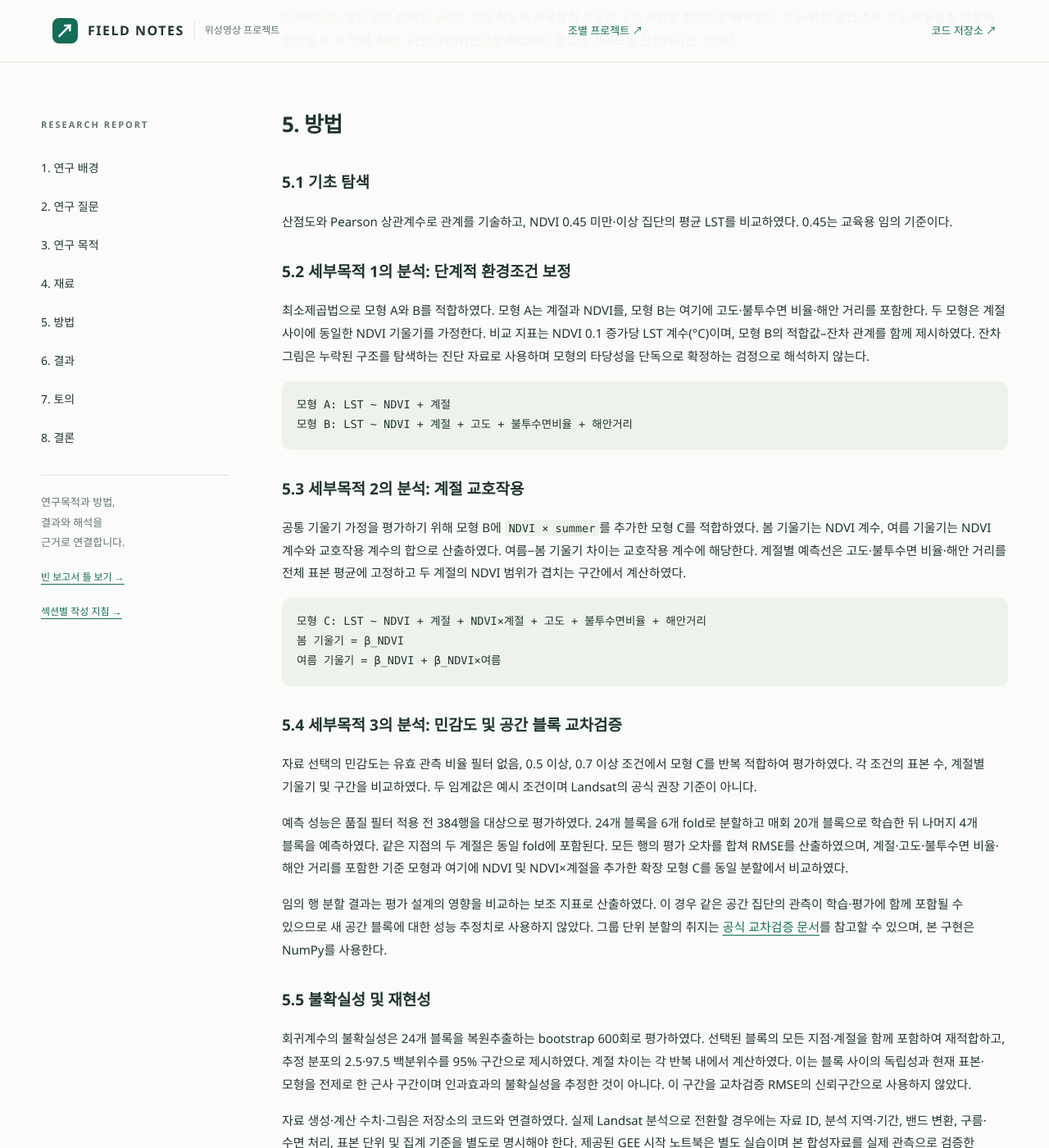
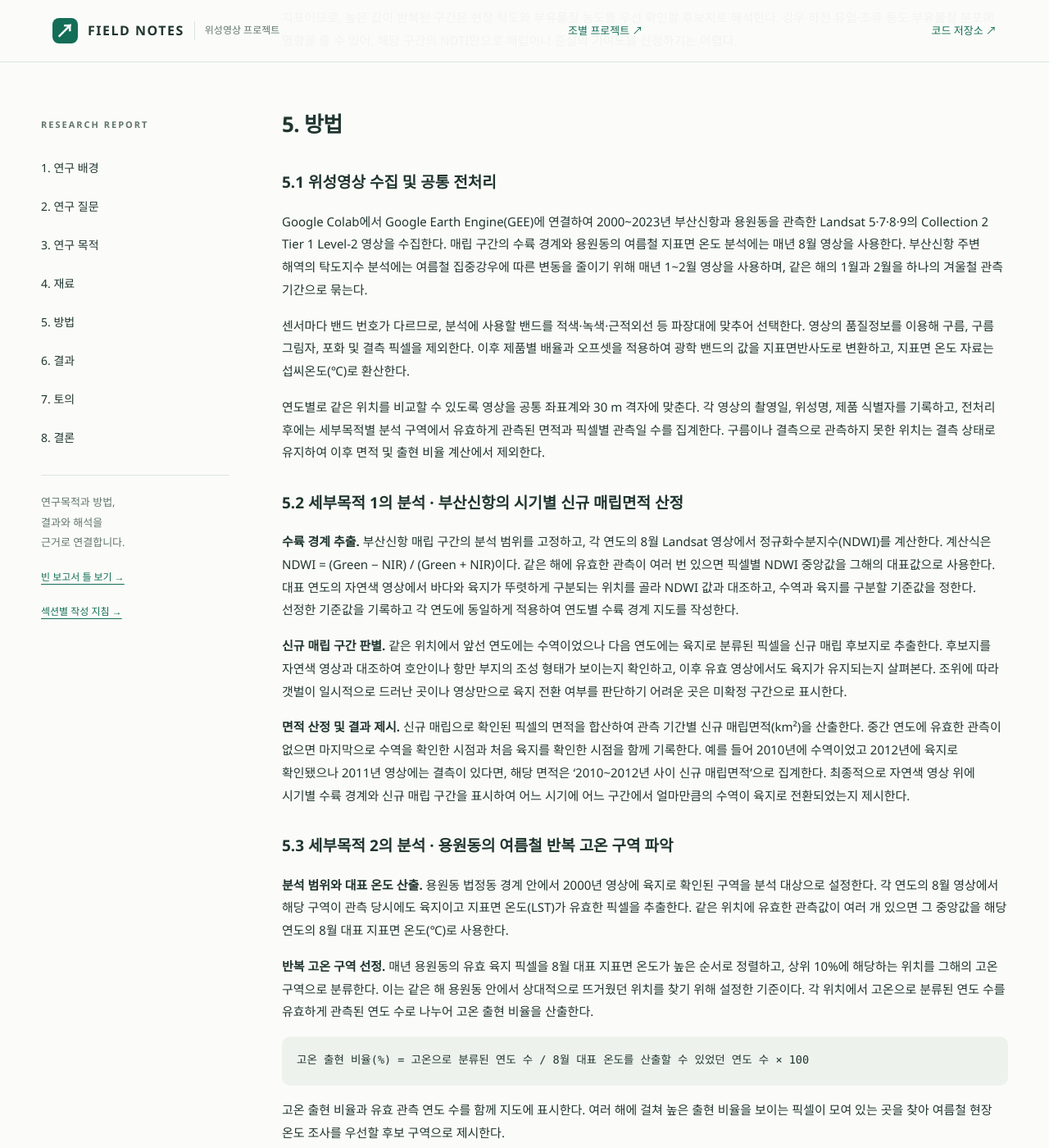
Before and after one commit to chasooin/class2026_02_surveying2_team5, a Jekyll site: the page built from docs/index.md, in a window 1280 px wide and 1400 px high, scrolled down 12663 px. Shown: the whole window at 82% size. Built offline with Jekyll 4.4.1, drawn with Linux system fonts in a browser that asks for light colours; some of the changed text lies outside the part shown.

Commit message:
Update index.md

````diff
--- a/docs/index.md
+++ b/docs/index.md
@@ -170,42 +170,58 @@ Sentinel-2의 활용을 제한하는 요인은 관측 기간이다. Sentinel-2
 
 ## 5. 방법 {#method}
 
-### 5.1 기초 탐색
+### 5.1 위성영상 수집 및 공통 전처리
 
-산점도와 Pearson 상관계수로 관계를 기술하고, NDVI 0.45 미만·이상 집단의 평균 LST를 비교하였다. 0.45는 교육용 임의 기준이다.
+Google Colab에서 Google Earth Engine(GEE)에 연결하여 2000~2023년 부산신항과 용원동을 관측한 Landsat 5·7·8·9의 Collection 2 Tier 1 Level-2 영상을 수집한다. 매립 구간의 수륙 경계와 용원동의 여름철 지표면 온도 분석에는 매년 8월 영상을 사용한다. 부산신항 주변 해역의 탁도지수 분석에는 여름철 집중강우에 따른 변동을 줄이기 위해 매년 1~2월 영상을 사용하며, 같은 해의 1월과 2월을 하나의 겨울철 관측 기간으로 묶는다.
 
-### 5.2 세부목적 1의 분석: 단계적 환경조건 보정
+센서마다 밴드 번호가 다르므로, 분석에 사용할 밴드를 적색·녹색·근적외선 등 파장대에 맞추어 선택한다. 영상의 품질정보를 이용해 구름, 구름 그림자, 포화 및 결측 픽셀을 제외한다. 이후 제품별 배율과 오프셋을 적용하여 광학 밴드의 값을 지표면반사도로 변환하고, 지표면 온도 자료는 섭씨온도(℃)로 환산한다.
 
-최소제곱법으로 모형 A와 B를 적합하였다. 모형 A는 계절과 NDVI를, 모형 B는 여기에 고도·불투수면 비율·해안 거리를 포함한다. 두 모형은 계절 사이에 동일한 NDVI 기울기를 가정한다. 비교 지표는 NDVI 0.1 증가당 LST 계수(°C)이며, 모형 B의 적합값–잔차 관계를 함께 제시하였다. 잔차 그림은 누락된 구조를 탐색하는 진단 자료로 사용하며 모형의 타당성을 단독으로 확정하는 검정으로 해석하지 않는다.
+연도별로 같은 위치를 비교할 수 있도록 영상을 공통 좌표계와 30 m 격자에 맞춘다. 각 영상의 촬영일, 위성명, 제품 식별자를 기록하고, 전처리 후에는 세부목적별 분석 구역에서 유효하게 관측된 면적과 픽셀별 관측일 수를 집계한다. 구름이나 결측으로 관측하지 못한 위치는 결측 상태로 유지하여 이후 면적 및 출현 비율 계산에서 제외한다.
+
+### 5.2 세부목적 1의 분석 · 부산신항의 시기별 신규 매립면적 산정
+
+**수륙 경계 추출.** 부산신항 매립 구간의 분석 범위를 고정하고, 각 연도의 8월 Landsat 영상에서 정규화수분지수(NDWI)를 계산한다. 계산식은 NDWI = (Green − NIR) / (Green + NIR)이다. 같은 해에 유효한 관측이 여러 번 있으면 픽셀별 NDWI 중앙값을 그해의 대표값으로 사용한다. 대표 연도의 자연색 영상에서 바다와 육지가 뚜렷하게 구분되는 위치를 골라 NDWI 값과 대조하고, 수역과 육지를 구분할 기준값을 정한다. 선정한 기준값을 기록하고 각 연도에 동일하게 적용하여 연도별 수륙 경계 지도를 작성한다.
+
+**신규 매립 구간 판별.** 같은 위치에서 앞선 연도에는 수역이었으나 다음 연도에는 육지로 분류된 픽셀을 신규 매립 후보지로 추출한다. 후보지를 자연색 영상과 대조하여 호안이나 항만 부지의 조성 형태가 보이는지 확인하고, 이후 유효 영상에서도 육지가 유지되는지 살펴본다. 조위에 따라 갯벌이 일시적으로 드러난 곳이나 영상만으로 육지 전환 여부를 판단하기 어려운 곳은 미확정 구간으로 표시한다.
+
+**면적 산정 및 결과 제시.** 신규 매립으로 확인된 픽셀의 면적을 합산하여 관측 기간별 신규 매립면적(km²)을 산출한다. 중간 연도에 유효한 관측이 없으면 마지막으로 수역을 확인한 시점과 처음 육지를 확인한 시점을 함께 기록한다. 예를 들어 2010년에 수역이었고 2012년에 육지로 확인됐으나 2011년 영상에는 결측이 있다면, 해당 면적은 ‘2010~2012년 사이 신규 매립면적’으로 집계한다. 최종적으로 자연색 영상 위에 시기별 수륙 경계와 신규 매립 구간을 표시하여 어느 시기에 어느 구간에서 얼마만큼의 수역이 육지로 전환되었는지 제시한다.
+
+### 5.3 세부목적 2의 분석 · 용원동의 여름철 반복 고온 구역 파악
+
+**분석 범위와 대표 온도 산출.** 용원동 법정동 경계 안에서 2000년 영상에 육지로 확인된 구역을 분석 대상으로 설정한다. 각 연도의 8월 영상에서 해당 구역이 관측 당시에도 육지이고 지표면 온도(LST)가 유효한 픽셀을 추출한다. 같은 위치에 유효한 관측값이 여러 개 있으면 그 중앙값을 해당 연도의 8월 대표 지표면 온도(℃)로 사용한다.
+
+**반복 고온 구역 선정.** 매년 용원동의 유효 육지 픽셀을 8월 대표 지표면 온도가 높은 순서로 정렬하고, 상위 10%에 해당하는 위치를 그해의 고온 구역으로 분류한다. 이는 같은 해 용원동 안에서 상대적으로 뜨거웠던 위치를 찾기 위해 설정한 기준이다. 각 위치에서 고온으로 분류된 연도 수를 유효하게 관측된 연도 수로 나누어 고온 출현 비율을 산출한다.
 
 ```text
-모형 A: LST ~ NDVI + 계절
-모형 B: LST ~ NDVI + 계절 + 고도 + 불투수면비율 + 해안거리
+고온 출현 비율(%) = 고온으로 분류된 연도 수 / 8월 대표 온도를 산출할 수 있었던 연도 수 × 100
 ```
 
-### 5.3 세부목적 2의 분석: 계절 교호작용
+고온 출현 비율과 유효 관측 연도 수를 함께 지도에 표시한다. 여러 해에 걸쳐 높은 출현 비율을 보이는 픽셀이 모여 있는 곳을 찾아 여름철 현장 온도 조사를 우선할 후보 구역으로 제시한다.
 
-공통 기울기 가정을 평가하기 위해 모형 B에 `NDVI × summer`를 추가한 모형 C를 적합하였다. 봄 기울기는 NDVI 계수, 여름 기울기는 NDVI 계수와 교호작용 계수의 합으로 산출하였다. 여름−봄 기울기 차이는 교호작용 계수에 해당한다. 계절별 예측선은 고도·불투수면 비율·해안 거리를 전체 표본 평균에 고정하고 두 계절의 NDVI 범위가 겹치는 구간에서 계산하였다.
+### 5.4 세부목적 3의 분석 · 부산신항 주변 해역의 겨울철 반복 고지수 구간 파악
+
+**겨울철 대표 탁도지수 산출.** 부산신항 주변 해역의 분석 범위를 고정하고, 각 연도의 1~2월을 한 번의 겨울 관측 기간으로 설정한다. 촬영일별로 해당 영상에서 수역을 판별한 뒤, 유효한 수역 픽셀의 적색 및 녹색 반사도를 이용하여 정규화 차이 탁도지수(NDTI)를 산출한다. 각 위치에서 1~2월에 관측된 NDTI의 중앙값을 해당 겨울의 대표값으로 사용한다.
 
 ```text
-모형 C: LST ~ NDVI + 계절 + NDVI×계절 + 고도 + 불투수면비율 + 해안거리
-봄 기울기 = β_NDVI
-여름 기울기 = β_NDVI + β_NDVI×여름
+NDTI = (Red − Green) / (Red + Green)
+
+Red   = red band reflectance
+Green = green band reflectance
 ```
 
-### 5.4 세부목적 3의 분석: 민감도 및 공간 블록 교차검증
+**높은 NDTI가 반복되는 구간 선정.** 매년 겨울 분석 범위 내 유효 수역에서 대표 NDTI가 상위 10%에 해당하는 위치를 고지수 구역으로 분류한다. 각 위치에서 고지수로 분류된 겨울 수를 유효하게 관측된 겨울 수로 나누어 고지수 출현 비율을 산출한다.
 
-자료 선택의 민감도는 유효 관측 비율 필터 없음, 0.5 이상, 0.7 이상 조건에서 모형 C를 반복 적합하여 평가하였다. 각 조건의 표본 수, 계절별 기울기 및 구간을 비교하였다. 두 임계값은 예시 조건이며 Landsat의 공식 권장 기준이 아니다.
+```text
+고지수 출현 비율(%) = 고지수로 분류된 겨울 수 / 겨울철 대표 NDTI를 산출할 수 있었던 겨울 수 × 100
+```
 
-예측 성능은 품질 필터 적용 전 384행을 대상으로 평가하였다. 24개 블록을 6개 fold로 분할하고 매회 20개 블록으로 학습한 뒤 나머지 4개 블록을 예측하였다. 같은 지점의 두 계절은 동일 fold에 포함된다. 모든 행의 평가 오차를 합쳐 RMSE를 산출하였으며, 계절·고도·불투수면 비율·해안 거리를 포함한 기준 모형과 여기에 NDVI 및 NDVI×계절을 추가한 확장 모형 C를 동일 분할에서 비교하였다.
+연도별로 고지수 구역의 위치와 면적(km²)을 기록하고, 해당 겨울의 유효 수역 면적을 함께 제시한다. 해마다 유효 수역의 일정 비율을 선정하므로, 분석의 초점은 주변보다 높은 NDTI가 여러 겨울에 걸쳐 **어느 위치에서 반복되는지**에 둔다. 이러한 구간을 지도화하여 양식장 입지 검토 시 겨울철 탁도와 부유물질 농도를 현장에서 우선 확인할 후보 해역을 제시한다.
 
-임의 행 분할 결과는 평가 설계의 영향을 비교하는 보조 지표로 산출하였다. 이 경우 같은 공간 집단의 관측이 학습·평가에 함께 포함될 수 있으므로 새 공간 블록에 대한 성능 추정치로 사용하지 않았다. 그룹 단위 분할의 취지는 [공식 교차검증 문서](https://scikit-learn.org/stable/modules/cross_validation.html#cross-validation-iterators-for-grouped-data)를 참고할 수 있으며, 본 구현은 NumPy를 사용한다.
+### 5.5 관측자료의 오차 점검 및 재현성 확보
 
-### 5.5 불확실성 및 재현성
+**결측 및 오분류 점검.** 구름이나 영상 결측으로 관측할 수 없었던 시기는 각 위치의 출현 비율 계산에서 제외한다. 예를 들어 24개 연도 중 18개 연도에서만 유효한 값이 확보되었다면, 해당 위치의 출현 비율은 18개 연도를 기준으로 계산한다. 출현 비율을 제시할 때에는 실제 관측 연도 수도 함께 표시한다. 매립 분석에서는 갯벌의 일시적 노출을 신규 매립으로 잘못 집계하지 않도록 자연색 영상과 이후의 수륙 경계를 대조하고, 육지 전환 여부를 확인하기 어려운 곳은 미확정 구역으로 기록한다.
 
-회귀계수의 불확실성은 24개 블록을 복원추출하는 bootstrap 600회로 평가하였다. 선택된 블록의 모든 지점·계절을 함께 포함하여 재적합하고, 추정 분포의 2.5·97.5 백분위수를 95% 구간으로 제시하였다. 계절 차이는 각 반복 내에서 계산하였다. 이는 블록 사이의 독립성과 현재 표본·모형을 전제로 한 근사 구간이며 인과효과의 불확실성을 추정한 것이 아니다. 이 구간을 교차검증 RMSE의 신뢰구간으로 사용하지 않았다.
-
-자료 생성·계산 수치·그림은 저장소의 코드와 연결하였다. 실제 Landsat 분석으로 전환할 경우에는 자료 ID, 분석 지역·기간, 밴드 변환, 구름·수면 처리, 표본 단위 및 집계 기준을 별도로 명시해야 한다. 제공된 GEE 시작 노트북은 별도 실습이며 본 합성자료를 실제 관측으로 검증한 분석은 아니다.
+**재현성 확보.** 사용한 Landsat 영상의 제품 식별자와 촬영일, 분석 구역의 경계 좌표, 좌표계와 격자 크기, 센서별 사용 밴드를 Colab 노트북에 기록한다. 구름·결측 처리 조건, 연도별 대표값 산출 방식, 분류 기준과 면적 계산 방법도 실제 실행 순서에 맞춰 남긴다. 최종 지도와 면적 집계표에는 사용한 관측 기간을 명시하여 각 결과가 어느 시기의 자료에서 도출되었는지 확인할 수 있도록 한다.
 
 ## 6. 결과 {#results}
 
````
